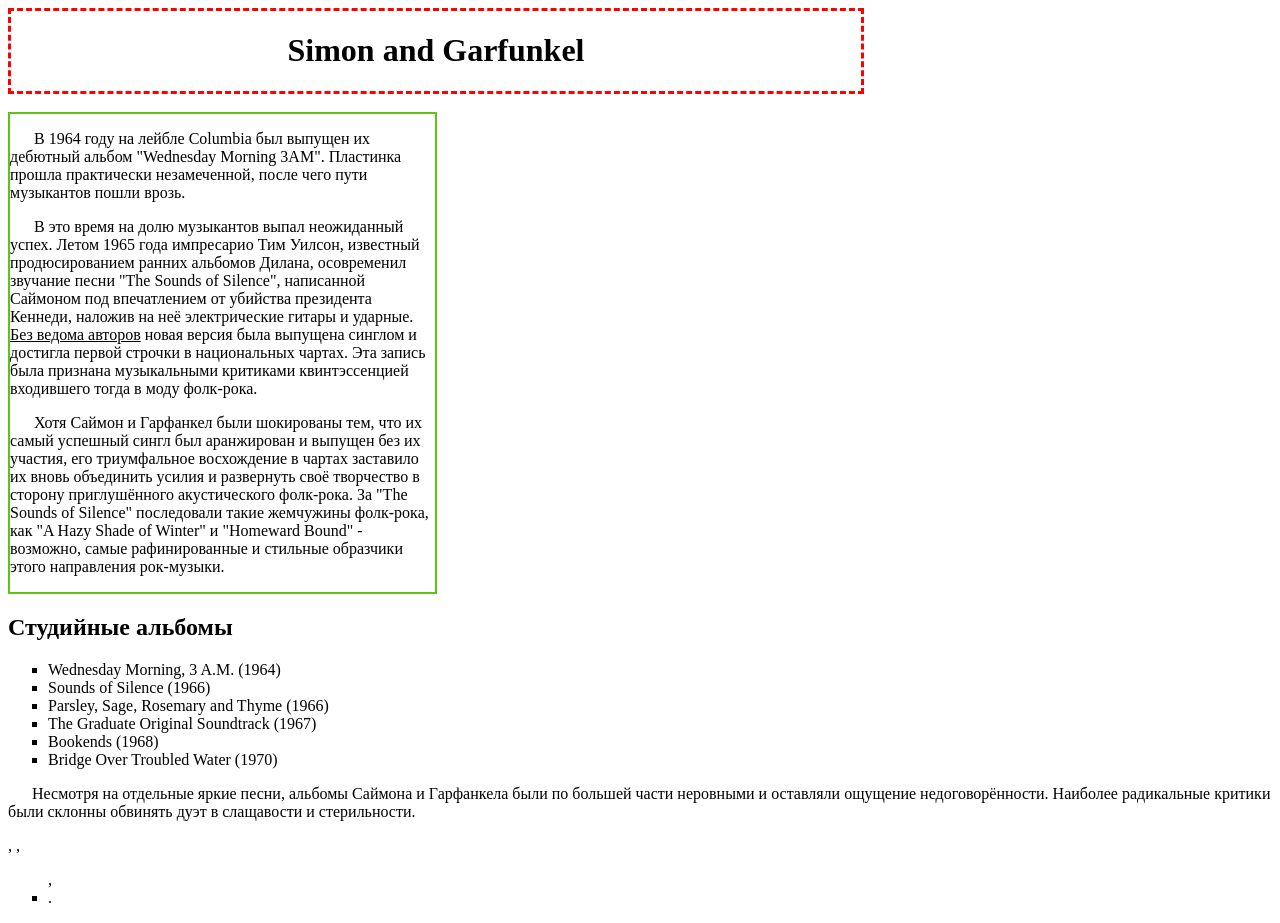
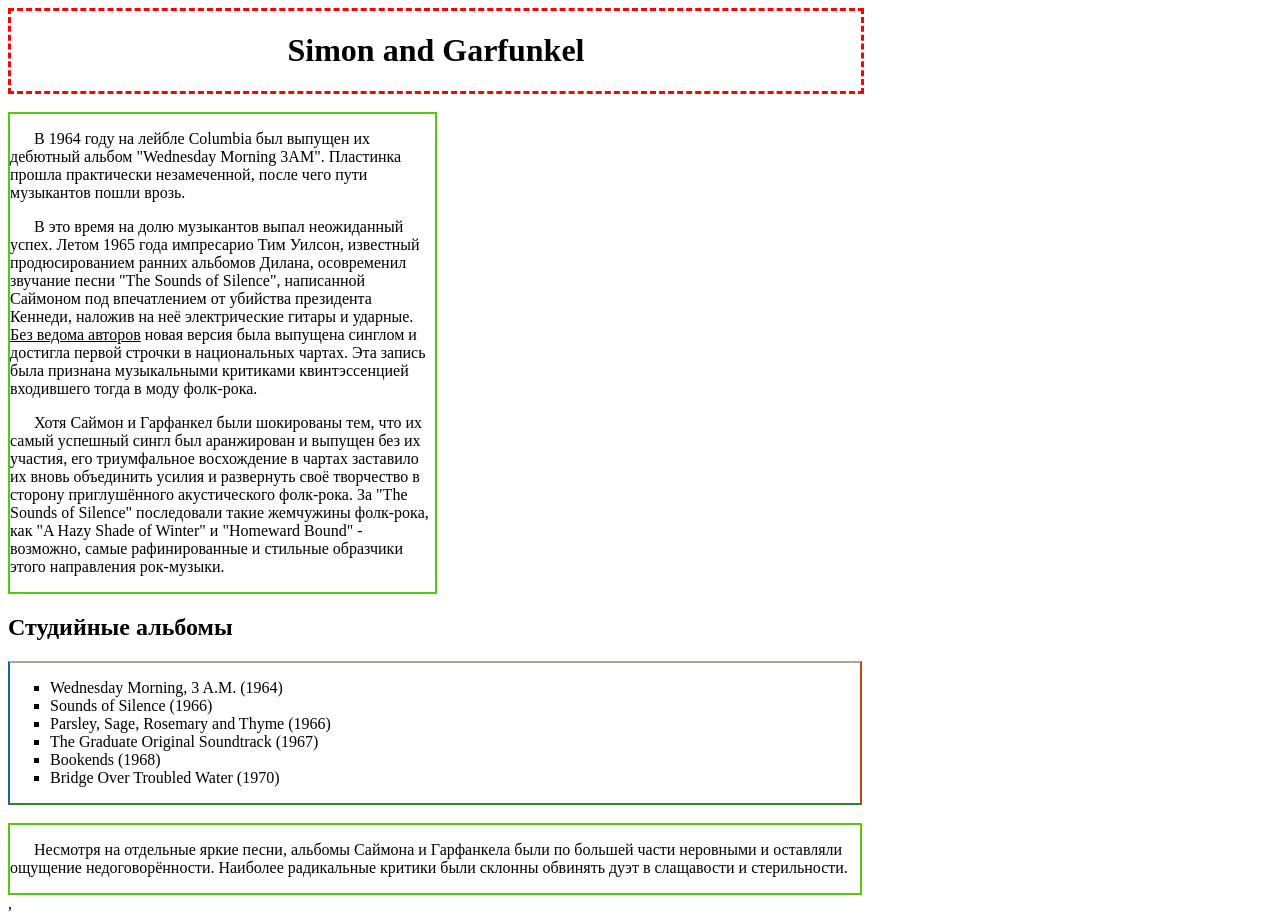
Before and after one commit to Skorik33/Skorik33.github.io, a plain HTML site: page task3/index.html in a window 1280 px wide. Drawn offline with Linux system fonts and the light colour scheme.

Commit message:
commit second

```diff
--- a/task3/simon-garfunker.html
+++ b/task3/index.html
@@ -15,6 +15,7 @@
      </p>
    </div>
    <h2>Студийные альбомы</h2>
+   <div class="brd3">
      <ul>
        <li>Wednesday Morning, 3 A.M. (1964)</li>
        <li>Sounds of Silence (1966)</li>
@@ -23,10 +24,14 @@
        <li>Bookends (1968)</li>
        <li>Bridge Over Troubled Water (1970)</li>
      </ul>
+   </div>
+   <br>
+   <div class="brd4">
      <p>Несмотря на отдельные яркие песни, альбомы Саймона и Гарфанкела были по большей части неровными и оставляли ощущение недоговорённости. Наиболее радикальные критики были склонны обвинять дуэт в слащавости и стерильности.
      </p>
+   </div>
  </body>
 </html>
 
 
-  <div>, <span>, <ul>, <li>.
+   <span>,
--- a/task3/style.css
+++ b/task3/style.css
@@ -9,6 +9,7 @@
 .brd1 {
 	width: 850px;
 	border: 3px dashed red;
+
 }
 
 .brd2 {
@@ -18,15 +19,22 @@
 
 .brd3 {
 	width: 850px;
+	border: 2px solid #5fc411;
+	border-left-color: #2062a0;
+	border-right-color: #d13f17;
+	border-top-color: #a4aa9e;
+	border-bottom-color: #377f2d;
 
 }
 
 .brd4 {
 	width: 850px;
+	border: 2px solid #5fc411;
+	text-align: left;
 
 }
 
 
 
 
-text-indent, border, min-height, width, color
+ border, min-height,  color
```
Lines whose indentation alone changed are shown as unchanged.
